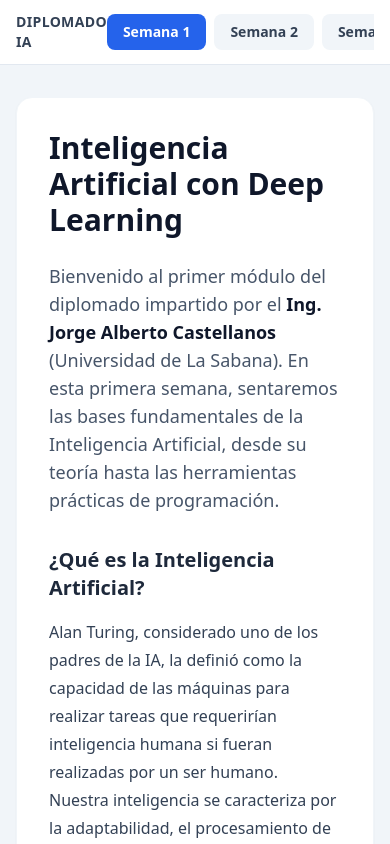
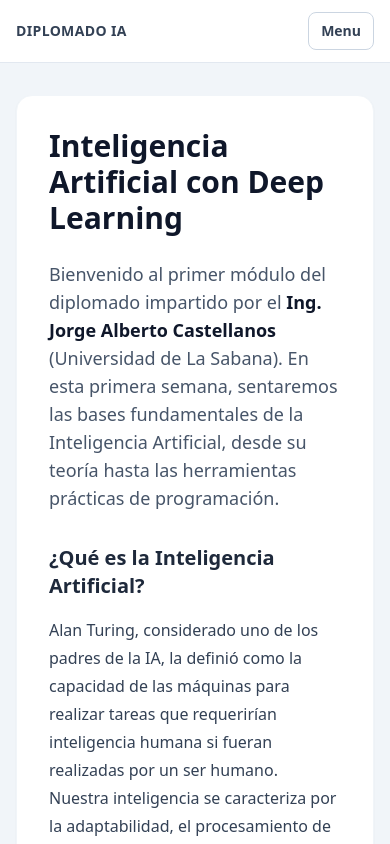
Before and after one commit to sebasao89/diplomado_AI, a React (Vite) app: page /semana/1 in a window 390 px wide. Shown: the top 844 px of the page. Built offline with nearby package versions, Linux system fonts and the light colour scheme.

Commit message:
feat: implement mobile navigation menu and improve header layout

```diff
--- a/src/App.jsx
+++ b/src/App.jsx
@@ -27,6 +27,7 @@ function App() {
     if (typeof window === "undefined") return 1;
     return getPageFromPath(window.location.pathname);
   });
+  const [isMobileMenuOpen, setIsMobileMenuOpen] = useState(false);
 
   useEffect(() => {
     const onPopState = () => {
@@ -42,6 +43,9 @@ function App() {
     if (window.location.pathname !== canonicalPath) {
       window.history.replaceState({ week: activePage }, "", canonicalPath);
     }
+
+    // Keep the mobile drawer closed after navigation changes.
+    setIsMobileMenuOpen(false);
   }, [activePage]);
 
   const navigateToWeek = (week) => {
@@ -71,12 +75,22 @@ function App() {
   return (
     <div className="min-h-screen bg-slate-100">
       <header className="sticky top-0 z-[60] border-b border-slate-200 bg-white/95 backdrop-blur">
-        <div className="mx-auto flex max-w-6xl items-center justify-between px-4 py-3">
+        <div className="mx-auto flex max-w-6xl items-center justify-between gap-3 px-4 py-3">
           <h1 className="text-sm font-bold uppercase tracking-wide text-slate-700">
             Diplomado IA
           </h1>
 
-          <nav className="flex items-center gap-2 overflow-x-auto">
+          <button
+            type="button"
+            onClick={() => setIsMobileMenuOpen((prev) => !prev)}
+            aria-label="Abrir menu de navegacion"
+            aria-expanded={isMobileMenuOpen}
+            className="inline-flex items-center justify-center rounded-lg border border-slate-300 bg-white px-3 py-2 text-sm font-semibold text-slate-700 transition-colors hover:bg-slate-100 md:hidden"
+          >
+            Menu
+          </button>
+
+          <nav className="hidden items-center gap-2 md:flex">
             {tabs.map((tab) => (
               <button
                 key={tab.id}
@@ -104,6 +118,38 @@ function App() {
             </button>
           </nav>
         </div>
+
+        {isMobileMenuOpen && (
+          <div className="border-t border-slate-200 bg-white px-4 py-3 md:hidden">
+            <nav className="grid grid-cols-2 gap-2">
+              {tabs.map((tab) => (
+                <button
+                  key={tab.id}
+                  type="button"
+                  onClick={() => navigateToWeek(tab.id)}
+                  className={`rounded-lg px-3 py-2 text-sm font-semibold transition-colors ${
+                    activePage === tab.id
+                      ? "bg-blue-600 text-white"
+                      : "bg-slate-100 text-slate-700 hover:bg-slate-200"
+                  }`}
+                >
+                  {tab.name}
+                </button>
+              ))}
+              <button
+                type="button"
+                onClick={navigateToMaterials}
+                className={`col-span-2 rounded-lg px-3 py-2 text-sm font-semibold transition-colors ${
+                  activePage === MATERIALS_PAGE
+                    ? "bg-emerald-600 text-white"
+                    : "bg-emerald-100 text-emerald-800 hover:bg-emerald-200"
+                }`}
+              >
+                Materiales PDF
+              </button>
+            </nav>
+          </div>
+        )}
       </header>
 
       <main>
```
